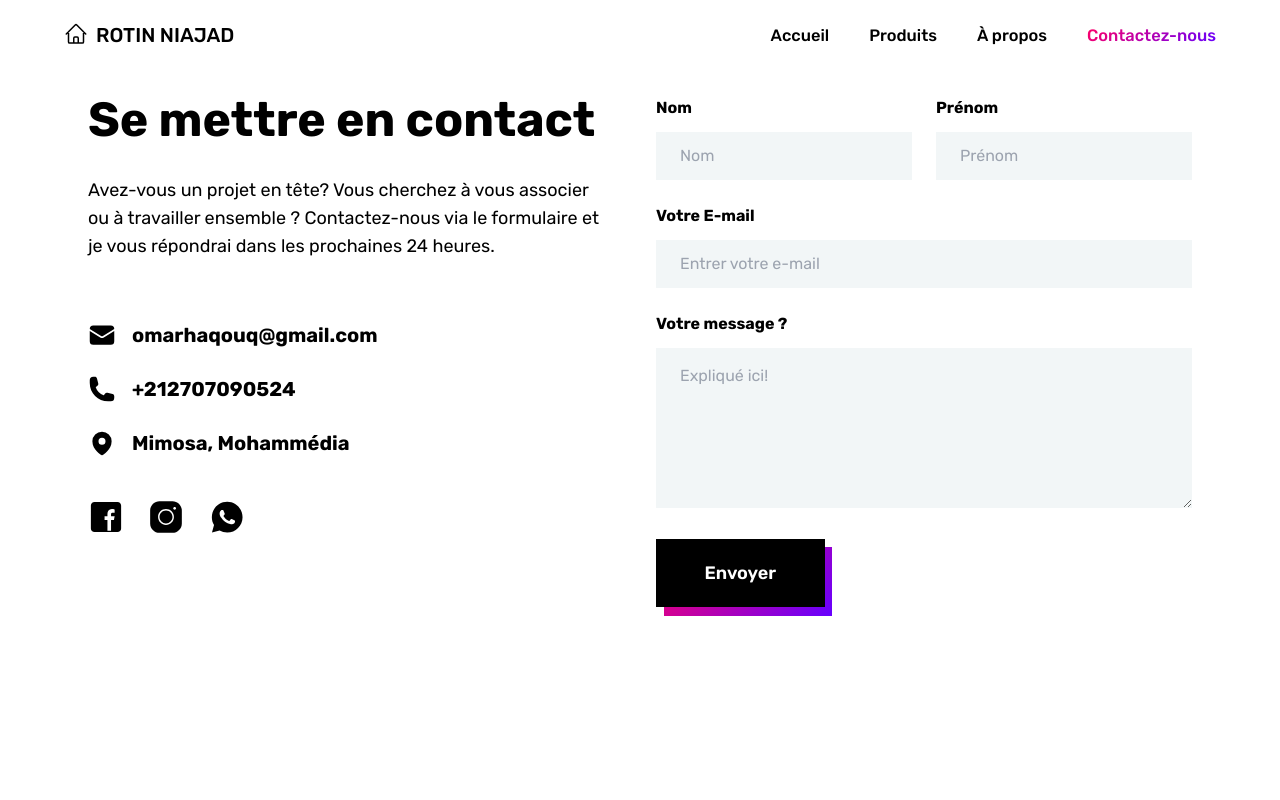
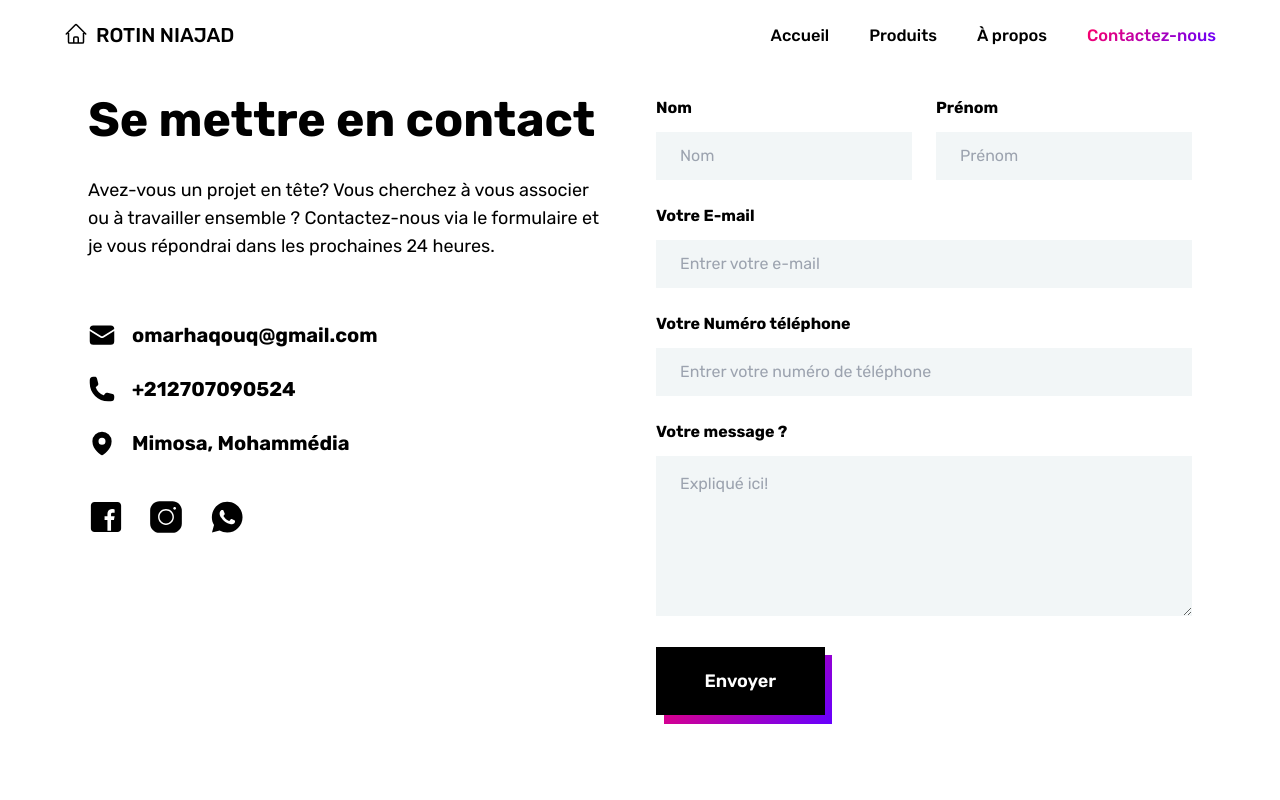
Before and after one commit to AmineElkhalidy/rotinniajad, a Next.js app: page /contact in a window 1280 px wide. Shown: the top 800 px of the page. Built offline with nearby package versions, Linux system fonts and the light colour scheme.

Commit message:
Adding an other input field!

```diff
--- a/src/pages/contact.js
+++ b/src/pages/contact.js
@@ -178,6 +178,27 @@ const Contact = () => {
                   </div>
                 </div>
 
+                {/* Email box */}
+                <div className="mb-6">
+                  <div className="">
+                    <label
+                      className="block mb-3 font-bold text-black-900"
+                      htmlFor="telephone"
+                    >
+                      Votre Numéro téléphone
+                    </label>
+
+                    <input
+                      className="w-full py-3 pl-6 bg-[#f2f6f7] border-none outline-none"
+                      type="text"
+                      name="telephone"
+                      id="telephone"
+                      placeholder="Entrer votre numéro de téléphone"
+                      required
+                    />
+                  </div>
+                </div>
+
                 {/* Message box */}
                 <div className="mb-6">
                   <div className="">
```
